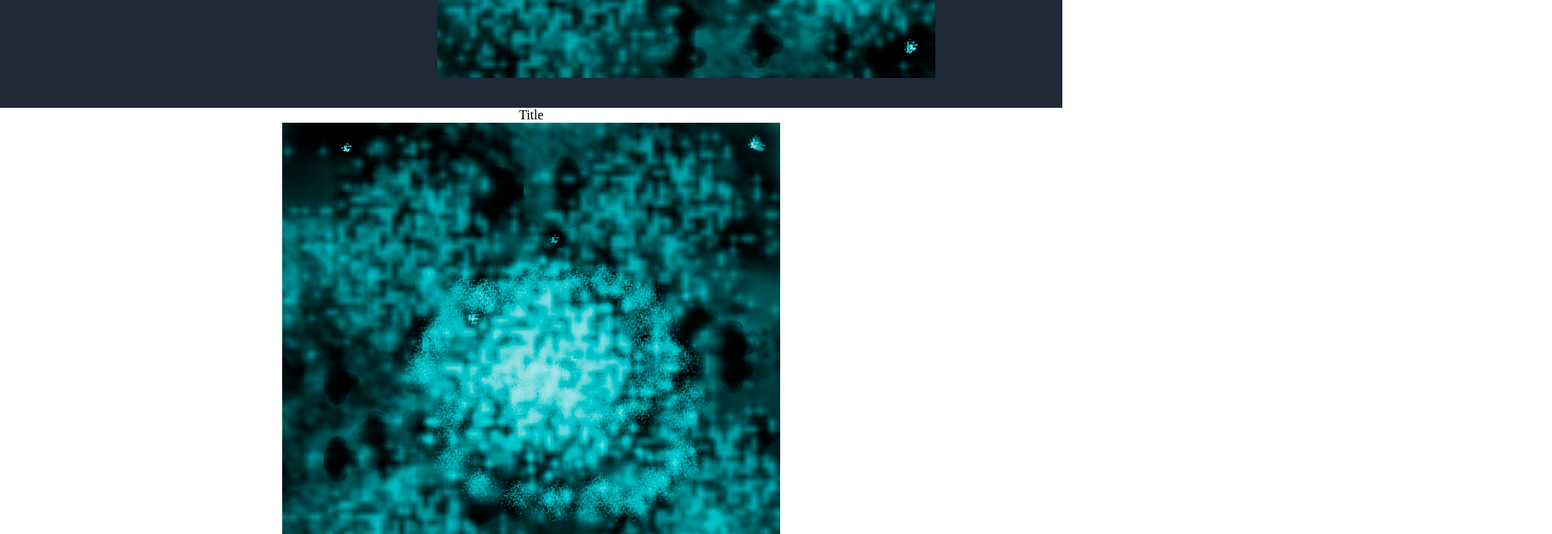
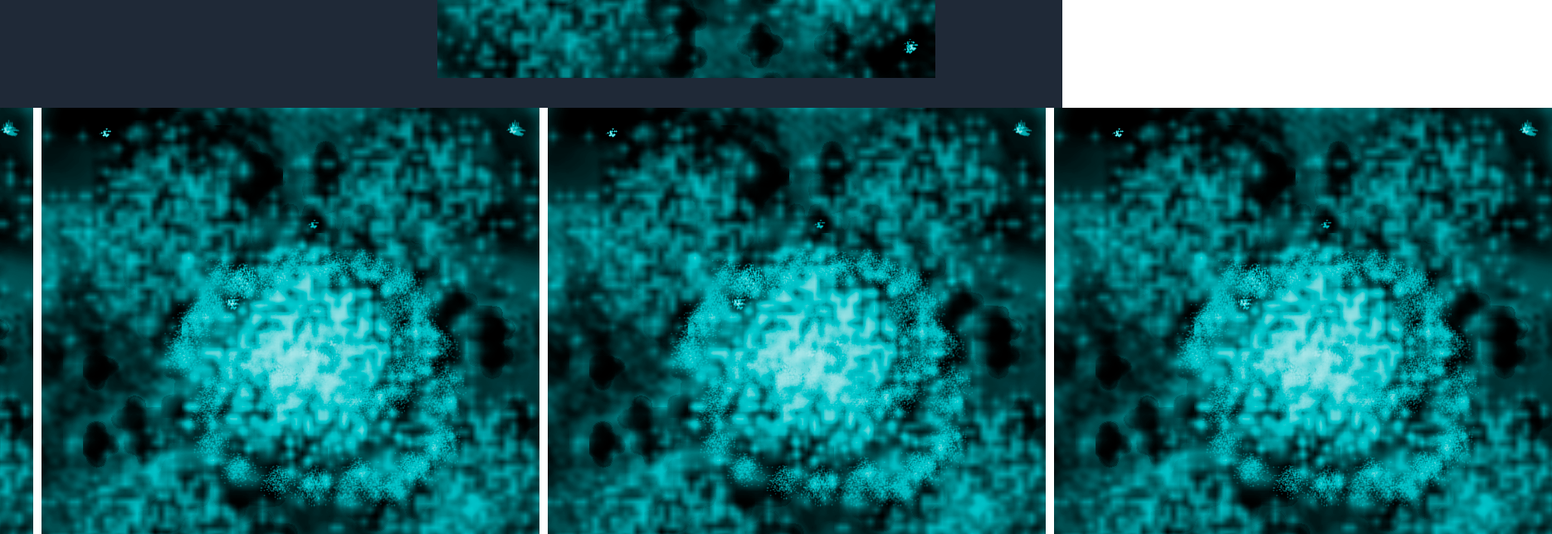
Before and after one commit to rodrigozarate/Landing_page, a plain HTML site: page index.html in a window 1280 px wide. Shown: the part 660-1304 px from the top of the page at 83% size, 1870 px wide, since content can reach past the window. Drawn offline with Linux system fonts and the light colour scheme.

Commit message:
[UPDATE]

```diff
--- a/style.css
+++ b/style.css
@@ -6,6 +6,7 @@ margin:0;
     background-color: #1f2937;
     padding:2em;
 }
+
 .hero{
     display: flex;
     justify-content: center;
@@ -19,6 +20,19 @@ margin:0;
 .heroimg{
     flex-basis:30%;
 }
+.container{
+    display: flex;
+    justify-content: center;
+}
+.elements{
+    display: flex;
+    align-items:center;
+    justify-content:space-evenly;
+    gap: 10px;
+}
+.element{
+    flex-basis:20%;
+}
 .quote{
     background-color: #E5E7Eb;
     padding:2em;
```
